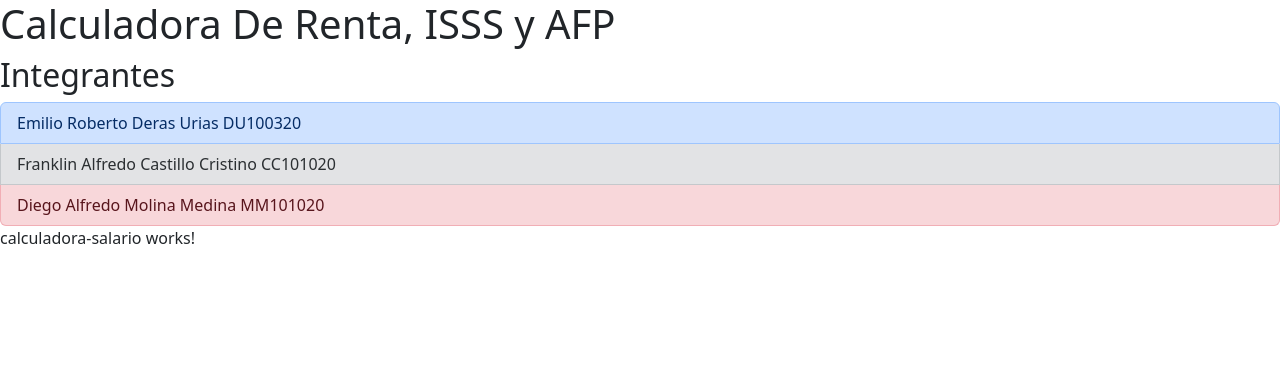
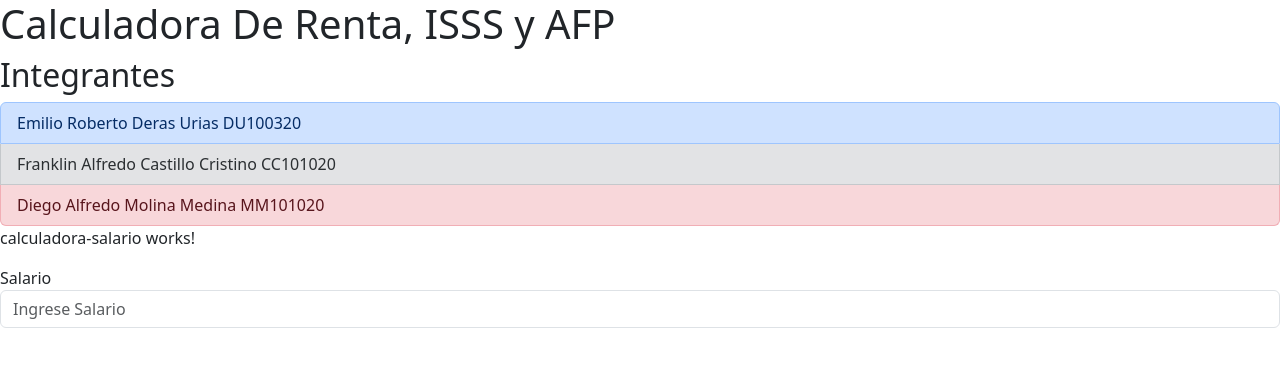
Before and after one commit to Franklin-Castillo-Dev/labufgII, an Angular app: page / in a window 1280 px wide. Shown: the top 366 px of the page. Built offline with nearby package versions, Linux system fonts and the light colour scheme.

Commit message:
Creacion de input salario e importacion de libreria

```diff
--- a/src/app/components/calculadora-salario/calculadora-salario.component.html
+++ b/src/app/components/calculadora-salario/calculadora-salario.component.html
@@ -1 +1,4 @@
 <p>calculadora-salario works!</p>
+
+<label for="salario">Salario</label>
+        <input type="number" step="0.01" min="0" class="form-control" id="salario"  placeholder="Ingrese Salario">
--- a/src/app/components/calculadora-salario/calculadora-salario.component.ts
+++ b/src/app/components/calculadora-salario/calculadora-salario.component.ts
@@ -1,4 +1,5 @@
 import { Component } from '@angular/core';
+import { FormsModule } from '@angular/forms';
 
 @Component({
   selector: 'app-calculadora-salario',
```
